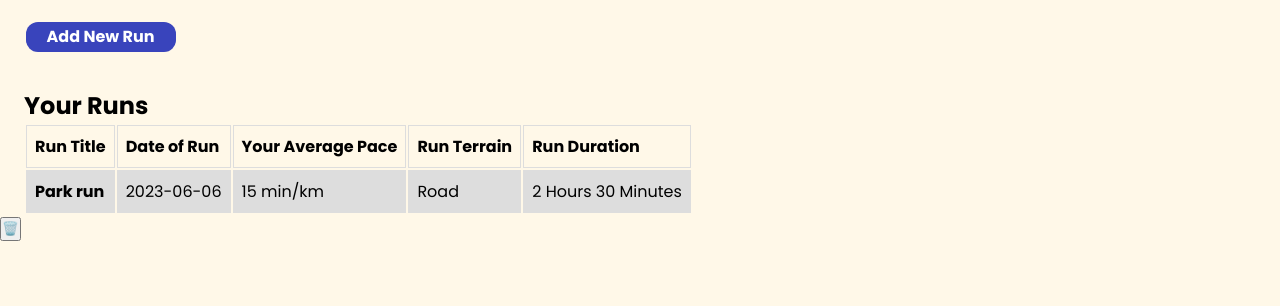
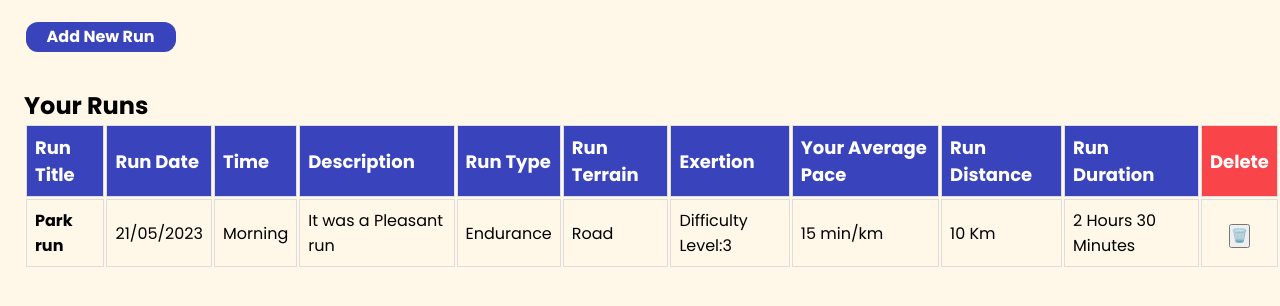
Before and after one commit to akum7246/akum7246-tracker, a website: page public/index.html in a window 1280 px wide. Shown: the part 212-518 px from the top of the page. Drawn offline with Linux system fonts and the light colour scheme.

Commit message:
date format editing function + comments

```diff
--- a/public/index.html
+++ b/public/index.html
@@ -91,6 +91,7 @@ runner looking to improve your performance, our app has everything you need to s
       </select>
 
     </div>
+    <br>
 <p id="terrain">Type of Terrain</p>
 <BR>
     <div class="form-row2" >
@@ -134,15 +135,17 @@ hours and minutes which I initially did not consider -->
     <p id="duration">Duration</p>
     <div class="form-row">
 
-         <label for ="runHours" id="hrs">Hr</label>
-         <input type="number" name="runHours" id="runHours" required="true" min="0"/> :
+         <label for ="runHours" id="hrs" >Hr</label>
+         <input type="number" name="runHours" id="runHours" required="true" min="0" placeholder="00"/> <p id="timeColon">:</p>
 
-         <input type="number" name="runMinutes" id="runMinutes" required="true" min="0" max="59" />
+         <input type="number" name="runMinutes" id="runMinutes" required="true" min="0" max="59" placeholder="00" />
          <label for ="runMinutes" id="mins">Min</label>
     </div>
 
 
      </fieldset>
+
+     <br>
 
     <div class="form-row"><input type="submit" id="submit" value="Enter Your Run"/>
     </div>
--- a/public/script.js
+++ b/public/script.js
@@ -21,50 +21,138 @@ form.addEventListener('submit', function(event){
 
 
 })
+
+// dynamically sets max date value to present day
+runDate.max = new Date().toISOString().split("T")[0];
+
+// Function to format date as dd/mm/yyyy
+function formatDate(dateString) {
+  const date = new Date(dateString);
+  const day = String(date.getDate()).padStart(2, '0');
+  const month = String(date.getMonth() + 1).padStart(2, '0');
+  const year = date.getFullYear();
+  return `${day}/${month}/${year}`;
+}
+
+
 // added task object as input parameter for function as it has all the
 //  associated values entered in the form
 
-// Create a new list item with task details and append it to the tasklistElem
-function displayRun(task){
+// // Created a new list item with task details and append it to the tasklistElem
+// function displayRun(task){
 
-    // created new element and CHANGE HTML CONTENT
-  let item=document.createElement('li');
-  item.setAttribute('data-id', task.id);
-  item.innerHTML=`<table><tr>
+//     // created new element and CHANGE HTML CONTENT
+//   let item=document.createElement('li');
+//   item.setAttribute('data-id', task.id);
+//   item.innerHTML=`<table><tr>
+//     <th>Run Title</th>
+//     <th>Date of Run</th>
+//     <th>Your Average Pace</th>
+//     <th>Run Terrain</th>
+//     <th>Run Duration</th>
+//   </tr> <tr><td><strong> ${task.name}</strong></td>   <td>${task.dateOfRun}</td>
+//    <td> ${task.avgPace}</td>  <td>${task.terrain}</td>  <td>${task.hours} Hours
+//     ${task.minutes} Minutes</td>  </tr>  </table>` ;
+
+// //   appended list item to webpage so that it is displayed
+// tasklistElem.appendChild(item)
+// form.reset();
+
+
+// // implemented code within function to generate a delete button for each item added and append it to the item
+// let delButton=document.createElement('button');
+// let delButtonText=document.createTextNode("🗑️");
+
+// delButton.appendChild(delButtonText);
+// item.appendChild(delButton);
+
+
+// // added click event listener inside function to add clickability to button and to remove the item from the taskList
+// delButton.addEventListener('click', function(event){
+// item.remove();
+// taskList.forEach(function(taskArrayElement, taskArrayIndex){
+//    if(taskArrayElement.id==item.getAttribute('data-id')){
+//     taskList.splice(taskArrayIndex, 1)
+//    }
+// })
+// console.log(taskList);
+// })
+// }
+// THE ABOVE FUNCTION WAS NOT UEFUL AS IT GENERATED A NEW TABLE HEADING WITH EACH
+// TABLE ROW GENERATED, THIS WAS UNINTUITIVE AND THEREFORE REQUIRED MAJOR CHANGES
+
+
+// this new function creates singular table heading with subsequent table rows
+// that display the form entry data
+
+function displayRun(task) {
+  let table = tasklistElem.querySelector('table');
+
+  // Check if table exists, if not create a new table
+  if (!table) {
+    table = document.createElement('table');
+    table.innerHTML = `
+      <tr>
         <th>Run Title</th>
-    <th>Date of Run</th>
+        <th>Run Date</th>
+        <th>Time</th>
+        <th>Description</th>
+        <th>Run Type</th>
+        <th>Run Terrain</th>
+        <th>Exertion</th>
         <th>Your Average Pace</th>
-    <th>Run Terrain</th>
+        <th>Run Distance</th>
         <th>Run Duration</th>
-  </tr> <tr><td><strong> ${task.name}</strong></td>   <td>${task.dateOfRun}</td>
-   <td> ${task.avgPace}</td>  <td>${task.terrain}</td>  <td>${task.hours} Hours
-    ${task.minutes} Minutes</td>  </tr>  </table>` ;
 
-//   appended list item to webpage so that it is displayed
-tasklistElem.appendChild(item)
+
+
+
+
+        <th id="deleteRow">Delete</th>
+      </tr>`;
+    tasklistElem.appendChild(table);
+  }
+
+  // Create new table row
+  let row = document.createElement('tr');
+  row.setAttribute('data-id', task.id);
+  row.innerHTML = `
+    <td><strong>${task.name}</strong></td>
+    <td>${formatDate(task.dateOfRun)}</td>
+    <td>${task.timeOfDay}</td>
+    <td>${task.description}</td>
+    <td>${task.category}</td>
+    <td>${task.terrain}</td>
+    <td>Difficulty Level:${task.exertion}</td>
+    <td>${task.avgPace}</td>
+    <td>${task.distance} Km</td>
+    <td>${task.hours} Hours ${task.minutes} Minutes</td>
+
+
+
+
+
+
+    <td id="delIcon">
+      <button class="delete-button" data-id="${task.id}">🗑️</button>
+    </td>`;
+
+  // Appending the row to the table
+  table.appendChild(row);
   form.reset();
 
+  // Implement code within the function to generate a delete button for each item added and append it to the item
 
-// implemented code within function to generate a delete button for each item added and append it to the item
-let delButton=document.createElement('button');
-let delButtonText=document.createTextNode("🗑️");
+  // Added a class "delete-button" to the delete button for styling and event handling
+  let deleteButton = row.querySelector('.delete-button');
 
-delButton.appendChild(delButtonText);
-item.appendChild(delButton);
-
-
-// added click event listener inside function to add clickability to button and to remove the item from the taskList
-delButton.addEventListener('click', function(event){
-item.remove();
-taskList.forEach(function(taskArrayElement, taskArrayIndex){
-   if(taskArrayElement.id==item.getAttribute('data-id')){
-    taskList.splice(taskArrayIndex, 1)
+  // Added click event listener to the delete button to remove the row from the display and the taskList array
+  deleteButton.addEventListener('click', function(event) {
+    row.remove();
+    taskList = taskList.filter((taskItem) => taskItem.id != task.id);
+    console.log(taskList);
+  });
 }
-})
-console.log(taskList);
-})
-}
-
 
 
 
@@ -120,17 +208,18 @@ btn.addEventListener('click', () => {
 });
 
 // Event listener for form submission to toggle button text
-document.forms['taskform'].addEventListener('submit', function (event) {
+document.forms['taskform'].addEventListener('submit', function(event) {
     var elem = document.getElementById("btn");
     // Do something with the form's data here
     this.style['display'] = 'none';
     event.preventDefault();
-            elem.value="Add New Activity";
+    elem.value = "Add New Run";
 
-            // added if/else statement that connects to submit button so that
-            // the "discard activity" switches to "add activity" button when form is submitted
-             if (elem.value=="Add New Run") elem.value = "Discard Activity";
-    else elem.value = "Add New Run";
+    // Toggle button color when the form is submitted
+    btn.style.backgroundColor = colors[index];
+    btn.style.color = 'white';
+
+    index = index >= colors.length - 1 ? 0 : index + 1;
 });
 
 
@@ -183,12 +272,13 @@ description, category, terrain, exertion, distance, hours, minutes,
       let totalPace = calPace (hours,minutes, distance);
 
 
+
 let task = {
     name,
     // included code to remove milliseconds and time from date displayed
     // code snippet from : https://stackoverflow.com/questions/25159330/how-to-
     // convert-an-iso-date-to-the-date-format-yyyy-mm-dd
-    dateOfRun:new Date ().toISOString().substring(0, 10),
+    dateOfRun,
     timeOfDay,
     description,
     category,
@@ -204,12 +294,13 @@ let task = {
     image:"longDistance.jpg",
     avgPace: totalPace,
 }
+
 taskList.push(task);
 displayRun(task)
 }
 
 
-addTask("Park run", "21/5/23", "morning", "It was a Pleasant run", "Endurance", "Road", "difficult", 10, 2, 30);
+addTask("Park run", "2023-5-21", "Morning", "It was a Pleasant run", "Endurance", "Road", "3", 10, 2, 30);
 
 
 console.log(taskList);// javascript
--- a/public/style.css
+++ b/public/style.css
@@ -35,8 +35,8 @@ legend{
 
 
 
-  padding: .5em;
-  line-height: 1.7;
+  padding-left:0.5em;
+
   display: grid;
   grid-template-columns: 0.8em auto;
   gap: 0.5em;
@@ -45,27 +45,43 @@ legend{
 #runHours{
      padding: 0.5em;
       width: 135px;
+      height: 42px;
   flex-grow: 0;
+  font-size: 20px;
+  text-align: center;
 }
 
 #runMinutes{
      padding: 0.5em;
       width: 135px;
+      height: 42px;
   flex-grow: 0;
+  font-size: 20px;
+  text-align: center;
 }
 #hrs{
    text-align: right;
    padding-right: 10px;
+   padding-top: 6px;
    line-height: 30px;
    font-size: 17px;
-
 }
 
 #mins{
    text-align: left;
    padding-left: 10px;
+   padding-top: 6px;
    line-height: 30px;
    font-size:17px;
+}
+#timeColon{
+    line-height: 35px;
+    font-size:25px;
+    padding-left: 5px;
+    padding-right: 5px;
+}
+input[type="range"] {
+  width:300x;
 }
 
 
@@ -92,6 +108,10 @@ legend{
       padding: .5em;
   flex-grow: 1;
 
+text-align: left;
+
+
+
   }
   #runDistance{
 
@@ -99,7 +119,9 @@ legend{
       width: 15px;
   flex-grow: 1;
   }
-
+  #runDescription:focus{
+      border: 2px solid blue;
+  }
 
   #runDate{
       padding: 0.5em;
@@ -170,6 +192,7 @@ header > h1 {
    width: 100px;
    padding-left: 1em;
    font-size: 17px;
+   padding-top: 7px;
 }
 #difficultyLevel{
     font-size: 12px;
@@ -226,7 +249,7 @@ form {
 
 
 #terrain{
-      padding: .5em;
+      padding-left: 0.5em;
   flex-grow: 1;
 }
 
@@ -237,19 +260,41 @@ form {
     width:140px;
   }
 
-  td, th {
+  td{
   border: 1px solid #dddddd;
   text-align: left;
   padding: 8px;
 
 }
+
+th{
+    border: 1px solid #dddddd;
+  text-align: left;
+  padding: 8px;
+   font-size: 18px;
+   background: #3944bc;
+   color: #FFFFFF
+
+}
+
+#delIcon{
+    font-size: 25px;
+    text-align: center;
+    line-height: 25px;
+
+}
+#deleteRow{
+    background: #F94449;
+}
 table {
     margin-left:1.5em;
     }
 
-tr:nth-child(even) {
+tr:nth-child(odd) {
   background-color: #dddddd;
 }
+
+
 
 .delButton {
   display: flex;
```
Lines whose indentation alone changed are shown as unchanged.
